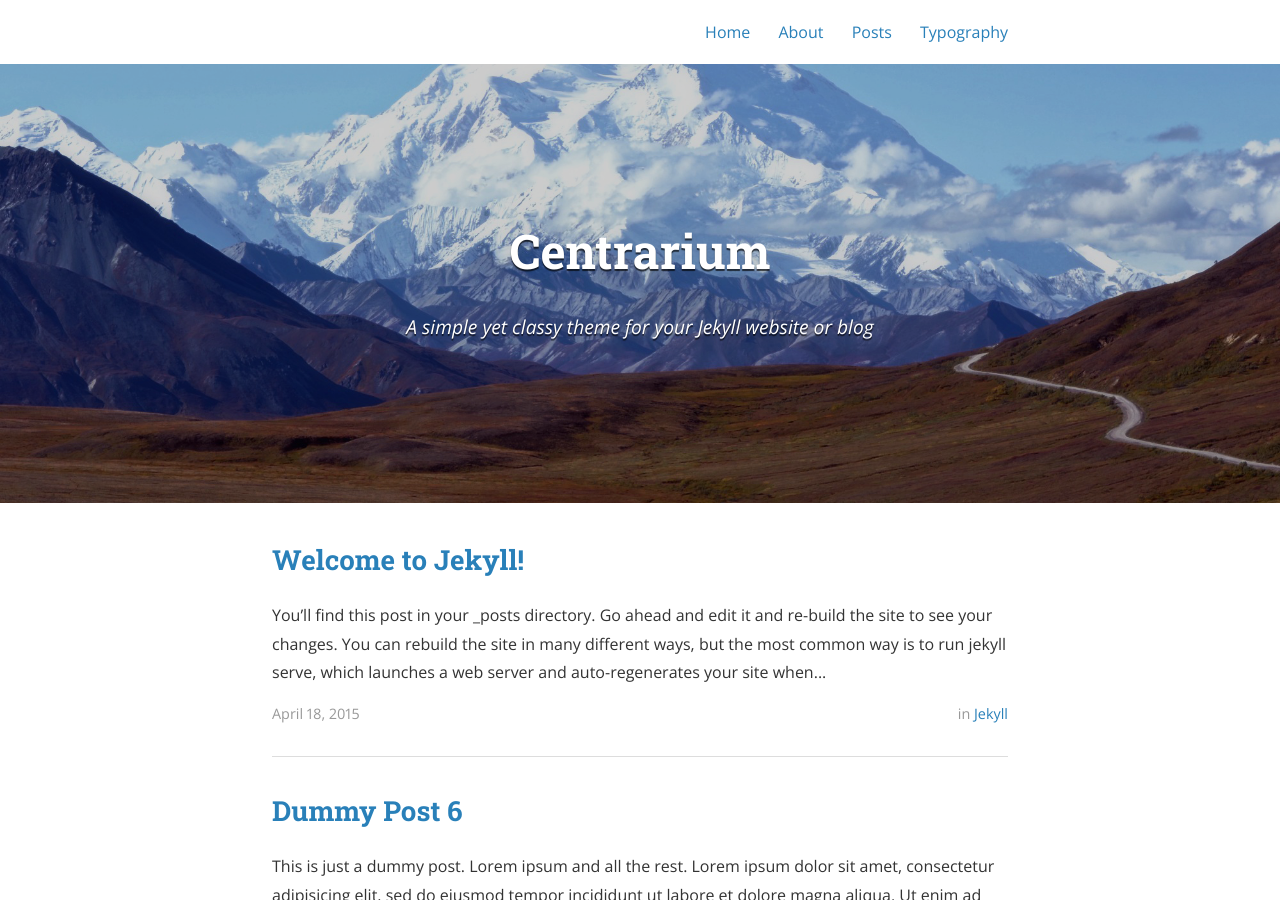
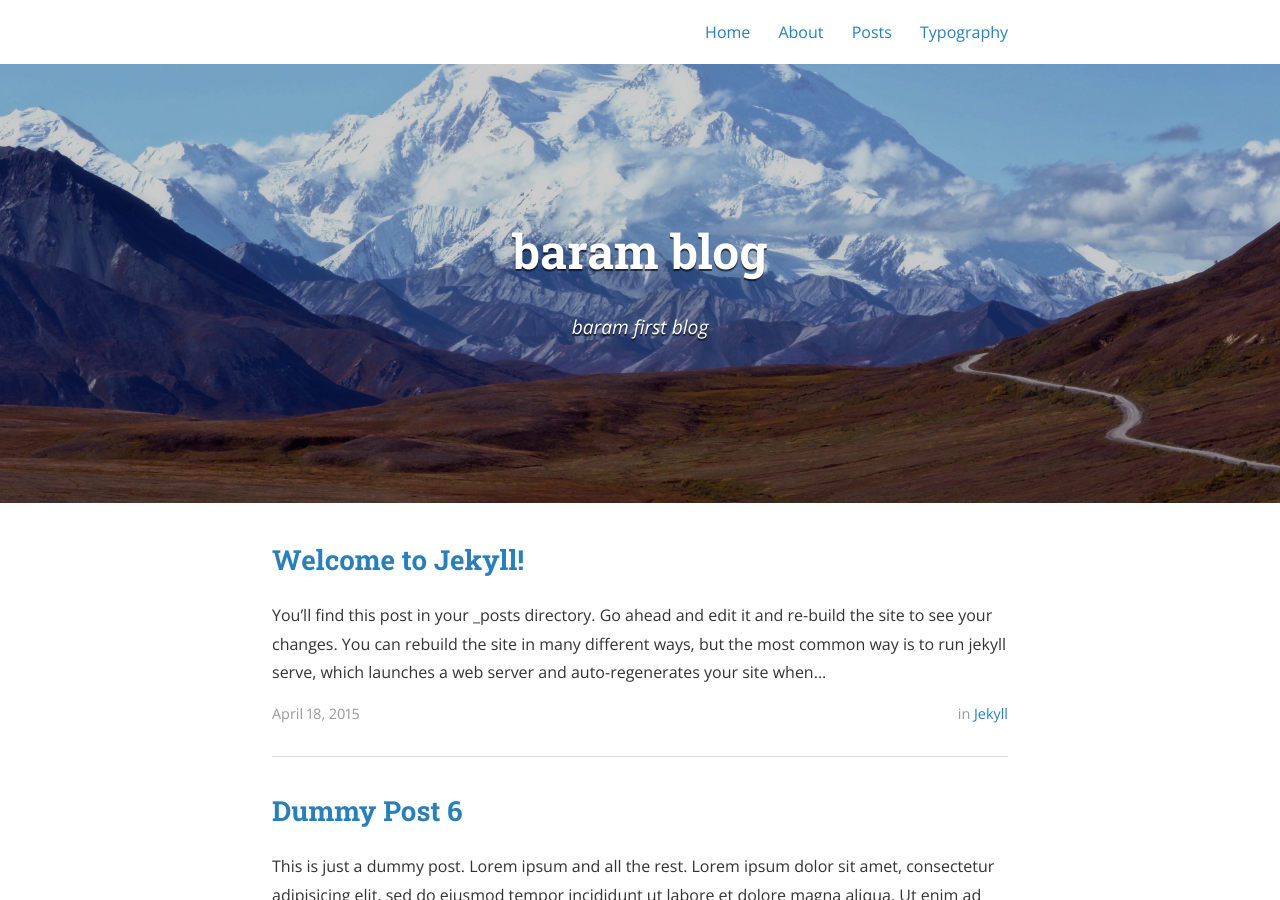
Before and after one commit to baram8910/baram8910.github.io, a Jekyll site: the page built from index.html, in a window 1280 px wide and 900 px high. Built offline with Jekyll 4.4.1, drawn with Linux system fonts in a browser that asks for light colours; nearby versions of some CDN libraries; the list of posts is cut into pages by our own code; some of the changed text lies outside the part shown.

Commit message:
info modify5

```diff
--- a/_config.yml
+++ b/_config.yml
@@ -9,10 +9,10 @@ exclude:
   - "/vendor/"
 
 # Site settings
-title: Centrarium
-subtitle: "A simple yet classy theme for your Jekyll website or blog"
-email: blcentra@gmail.com
-name: Ben Centra
+title: baram blog
+subtitle: "baram first blog"
+email: baram8910@gmail.com
+name: baram8910
 description: >
   A simple yet classy theme for your Jekyll website or blog.
 # Base URL of site (i.e. /blog). It should always start with a slash,
```
